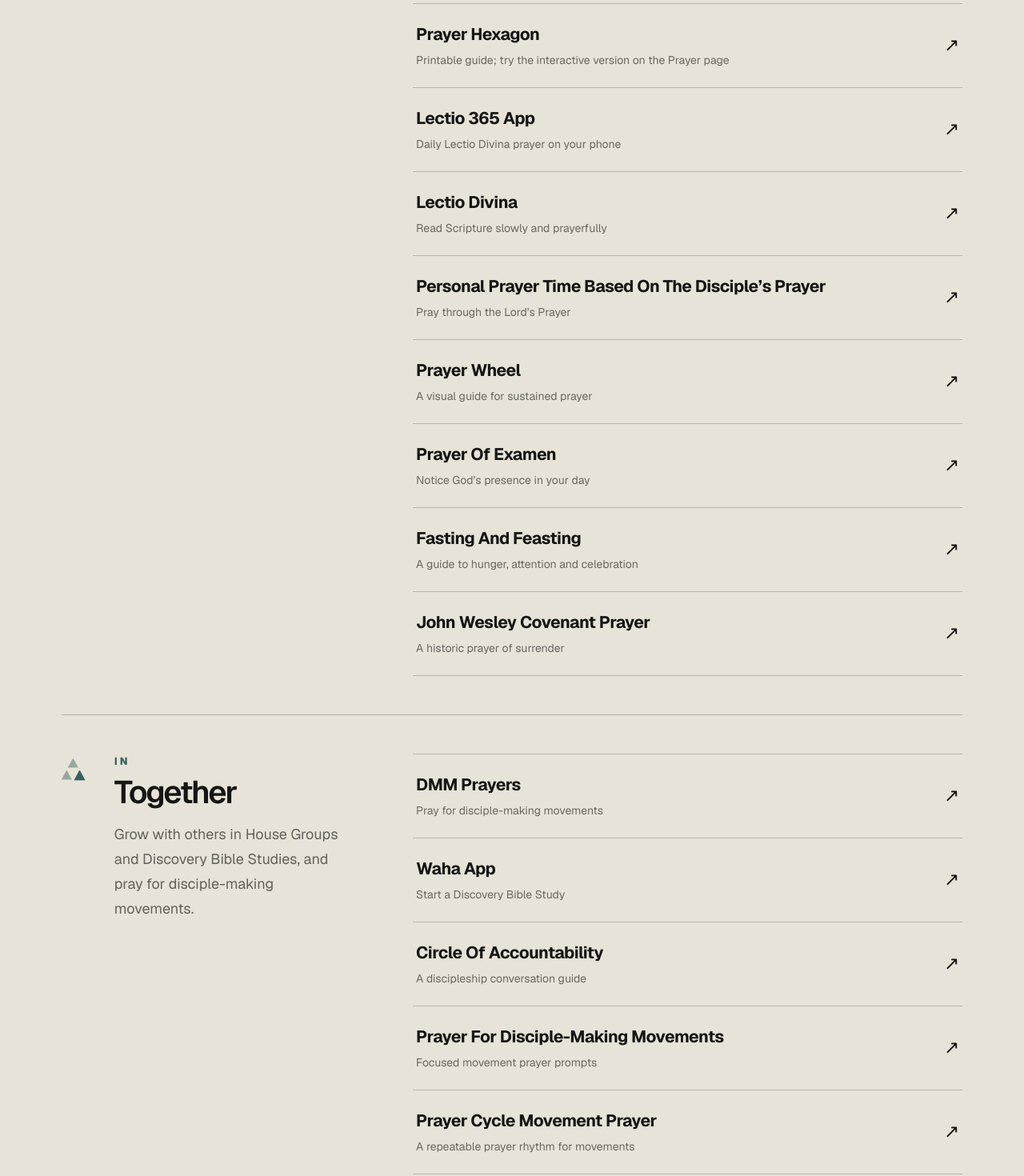
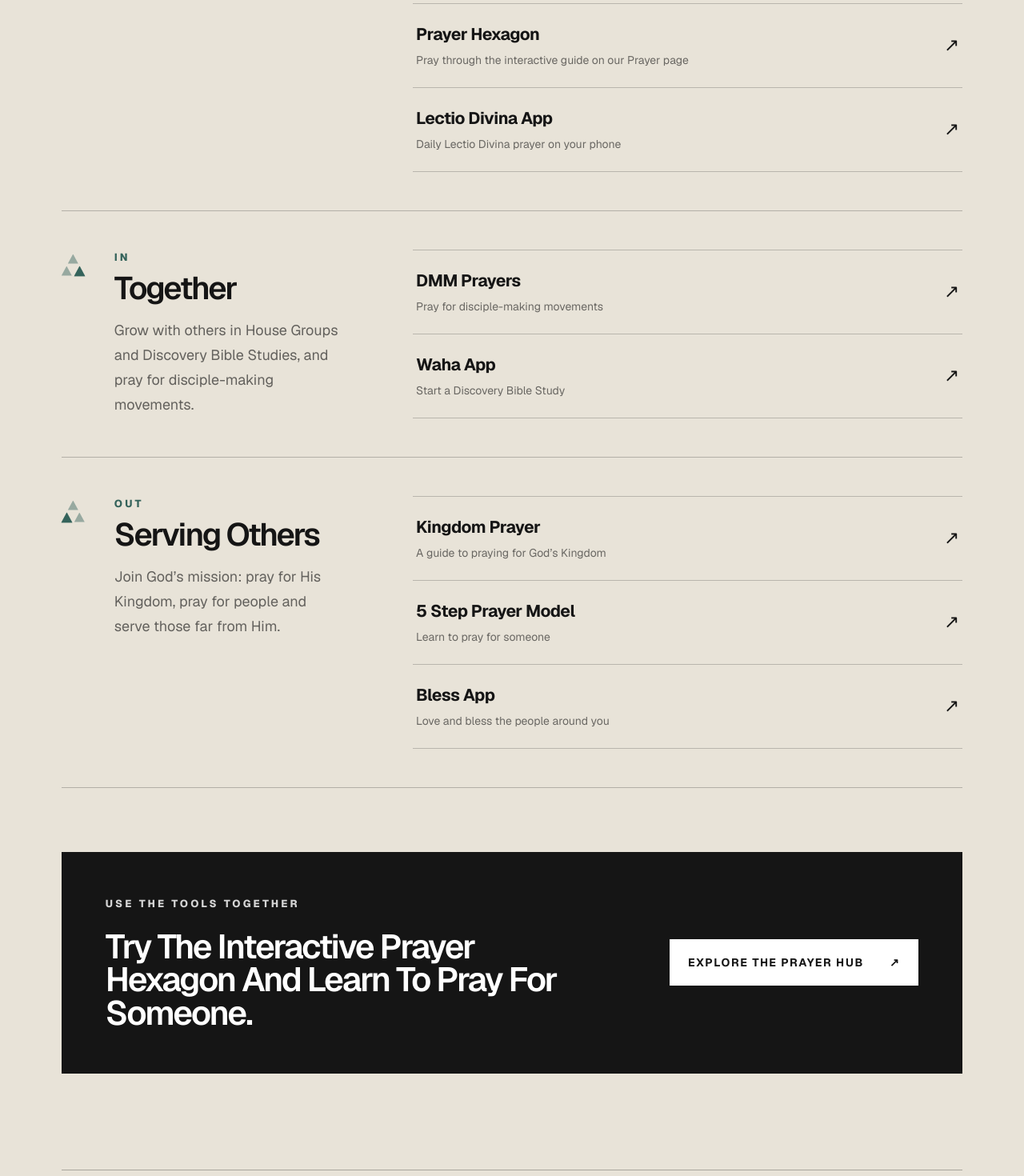
Before and after one commit to amandapricevf/vineyard-florence, a Next.js app in the folder source/: page /discipleship in a window 1280 px wide. Shown: the part 9600-11070 px from the top of the page at 80% size. Built offline with nearby package versions, Linux system fonts and the light colour scheme.

Commit message:
Discipleship resources: trim Up/In/Out groups to the church's chosen resources

```diff
--- a/source/app/discipleship/page.tsx
+++ b/source/app/discipleship/page.tsx
@@ -8,7 +8,6 @@ import {
   contactTopicLink,
   churchCenterGroupsUrl,
   houseGroupInterestUrl,
-  lectio365Url,
   wahaUrl,
 } from "../site-data";
 
@@ -101,10 +100,9 @@ const recommendedBooks = [
 ] as const;
 
 /**
- * The resource library in three groups that follow Up, In and Out. The
- * resources the church named for each group come first; the rest of the
- * original guides follow where they fit best. `external` marks apps that open
- * another site rather than a VF guide.
+ * The resource library in three groups that follow Up, In and Out, holding
+ * only the resources the church chose for each group. `external` marks apps
+ * that open another site rather than a VF guide.
  */
 const resourceGroups = [
   {
@@ -114,14 +112,8 @@ const resourceGroups = [
     links: [
       { title: "Learning To Hear God’s Voice", note: "Practice listening and responding to God", href: "/resources/discipleship/Learning-to-Hear-Gods-Voice.pdf" },
       { title: "Alone Time With God", note: "A personal prayer guide", href: "/resources/discipleship/Alone-Time-wGod-Prayer-Guide.pdf" },
-      { title: "Prayer Hexagon", note: "Printable guide; try the interactive version on the Prayer page", href: "/resources/discipleship/Prayer-Hexagon.jpg" },
-      { title: "Lectio 365 App", note: "Daily Lectio Divina prayer on your phone", href: lectio365Url, external: true },
-      { title: "Lectio Divina", note: "Read Scripture slowly and prayerfully", href: "/resources/discipleship/Lectio-Divina-1.pdf" },
-      { title: "Personal Prayer Time Based On The Disciple’s Prayer", note: "Pray through the Lord’s Prayer", href: "/resources/discipleship/Personal-Prayer-Time-based-on-the-Disciples-Prayer.pdf" },
-      { title: "Prayer Wheel", note: "A visual guide for sustained prayer", href: "/resources/discipleship/Prayer-Wheel.pdf" },
-      { title: "Prayer Of Examen", note: "Notice God’s presence in your day", href: "/resources/discipleship/Prayer-of-Examen.pdf" },
-      { title: "Fasting And Feasting", note: "A guide to hunger, attention and celebration", href: "/resources/discipleship/Fasting-and-Feasting.pdf" },
-      { title: "John Wesley Covenant Prayer", note: "A historic prayer of surrender", href: "/resources/discipleship/John-Wesley-Covenant-Prayer-hm6b.pdf" },
+      { title: "Prayer Hexagon", note: "Pray through the interactive guide on our Prayer page", href: "/prayer#learn" },
+      { title: "Lectio Divina App", note: "Daily Lectio Divina prayer on your phone", href: "https://lectio365.com/the-app/", external: true },
     ],
   },
   {
@@ -130,10 +122,7 @@ const resourceGroups = [
     description: "Grow with others in House Groups and Discovery Bible Studies, and pray for disciple-making movements.",
     links: [
       { title: "DMM Prayers", note: "Pray for disciple-making movements", href: "/resources/discipleship/DMM-Prayers.pdf" },
-      { title: "Waha App", note: "Start a Discovery Bible Study", href: wahaUrl, external: true },
-      { title: "Circle Of Accountability", note: "A discipleship conversation guide", href: "/resources/discipleship/Circle-of-Accountability.pdf" },
-      { title: "Prayer For Disciple-Making Movements", note: "Focused movement prayer prompts", href: "/resources/discipleship/Praying-for-Disciple-Making-Movements.pdf" },
-      { title: "Prayer Cycle Movement Prayer", note: "A repeatable prayer rhythm for movements", href: "/resources/discipleship/Prayer-Cycle-Movement-Prayer.pdf" },
+      { title: "Waha App", note: "Start a Discovery Bible Study", href: "https://waha.app/eng", external: true },
     ],
   },
   {
@@ -142,10 +131,8 @@ const resourceGroups = [
     description: "Join God’s mission: pray for His Kingdom, pray for people and serve those far from Him.",
     links: [
       { title: "Kingdom Prayer", note: "A guide to praying for God’s Kingdom", href: "/resources/discipleship/Kingdom-Prayer-DMM.pdf" },
-      { title: "Vineyard Five-Step Prayer Model", note: "Learn to pray for someone", href: "/resources/discipleship/Vineyard-5-Step-Prayer-Model.pdf" },
-      { title: "The Prayer Triangle", note: "A three-part prayer tool", href: "/resources/discipleship/The-Prayer-Triangle-1.pdf" },
-      { title: "Workers For The Harvest", note: "Pray and prepare to join God’s mission", href: "/resources/discipleship/Workers-for-the-Harvest.pdf" },
-      { title: "Persecuted Church Prayers", note: "Stand with the persecuted church in prayer", href: "/resources/discipleship/Persecuted-Church-Prayer.pdf" },
+      { title: "5 Step Prayer Model", note: "Learn to pray for someone", href: "/resources/discipleship/Vineyard-5-Step-Prayer-Model.pdf" },
+      { title: "Bless App", note: "Love and bless the people around you", href: "https://www.theblessapp.com/", external: true },
     ],
   },
 ] as const;
```
